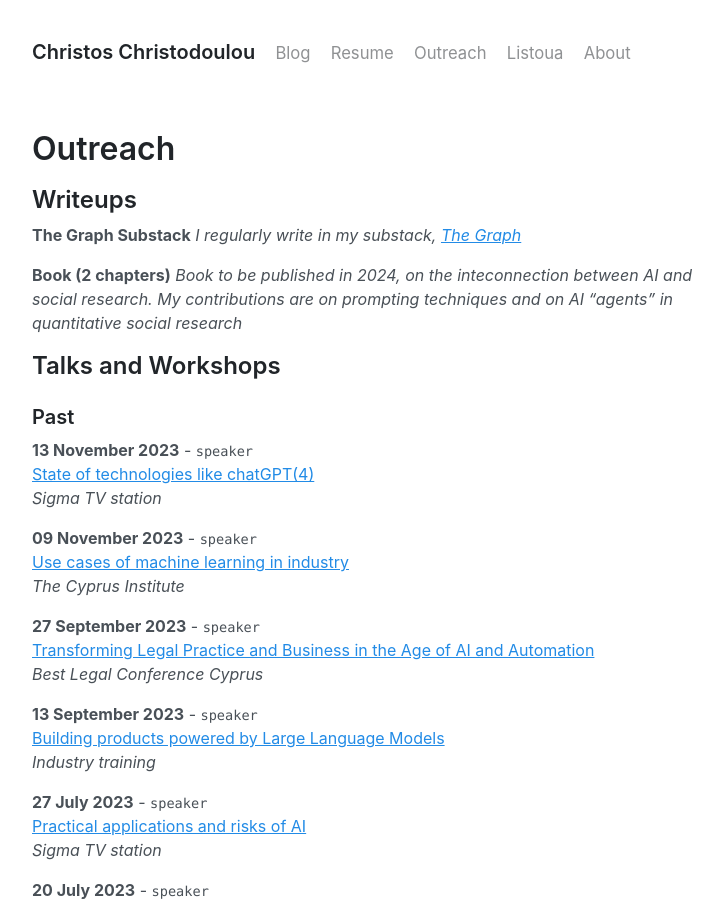
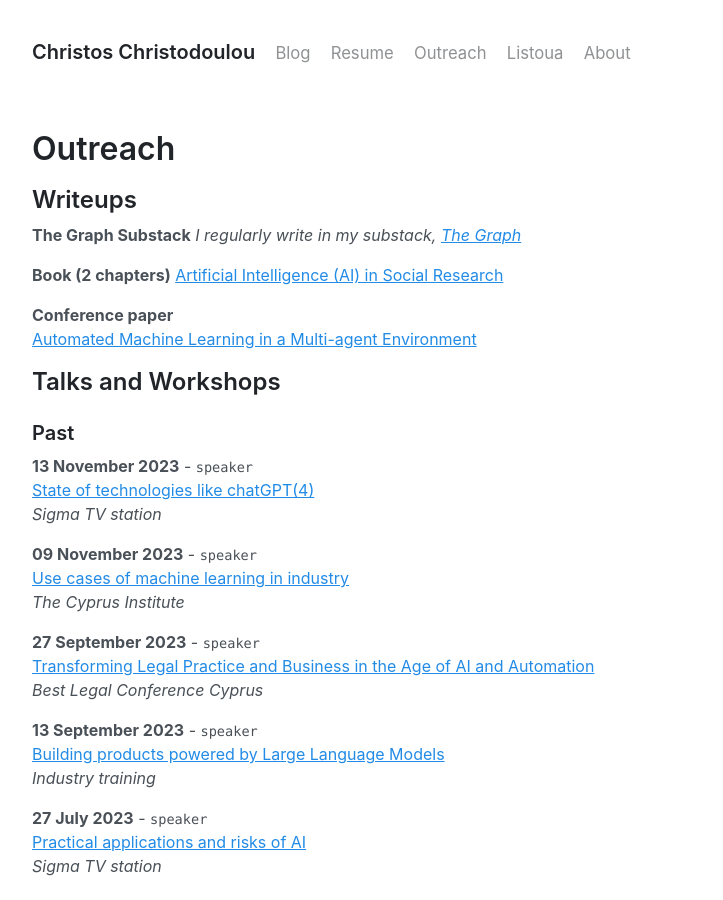
Before and after one commit to chr7stos/chr7stos.github.io, a Jekyll site: the page built from _pages/outreach.md, in a window 1280 px wide and 900 px high. Shown: the whole window, without its empty margins (272-995 px from the left). Built offline with Jekyll 4.4.1, drawn with Linux system fonts in a browser that asks for light colours.

Commit message:
Update outreach.md

```diff
--- a/_pages/outreach.md
+++ b/_pages/outreach.md
@@ -11,7 +11,12 @@ __The Graph Substack__
 _I regularly write in my substack, [The Graph](thegraph.substack.com)_
 
 __Book (2 chapters)__
-_Book to be published in 2024, on the inteconnection between AI and social research. My contributions are on prompting techniques and on AI "agents" in quantitative social research_
+[Artificial Intelligence (AI) in Social Research](https://www.cabidigitallibrary.org/doi/book/10.1079/9781800626607.0000)
+
+__Conference paper__
+[Automated Machine Learning in a Multi-agent Environment](https://link.springer.com/chapter/10.1007/978-3-031-81322-1_4)
+
+
 
 ## Talks and Workshops
 
```
